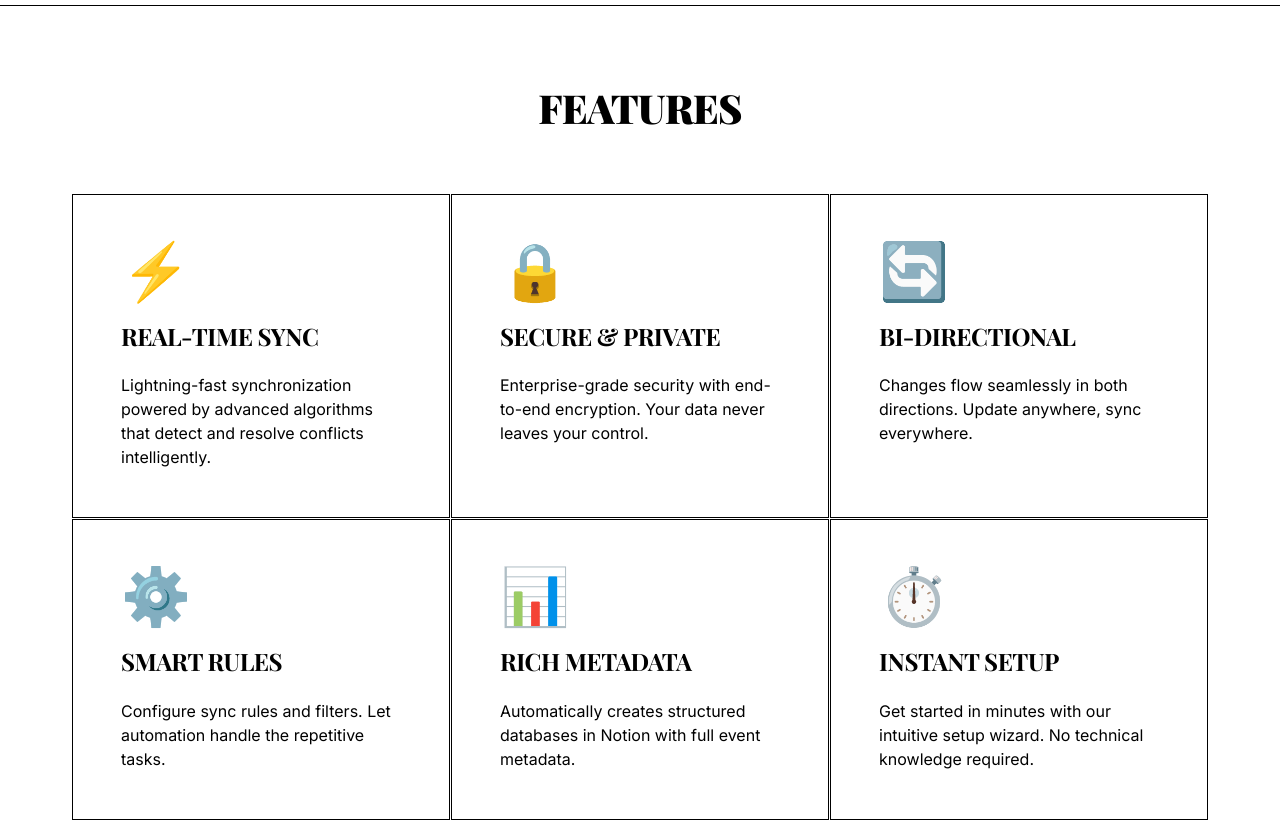
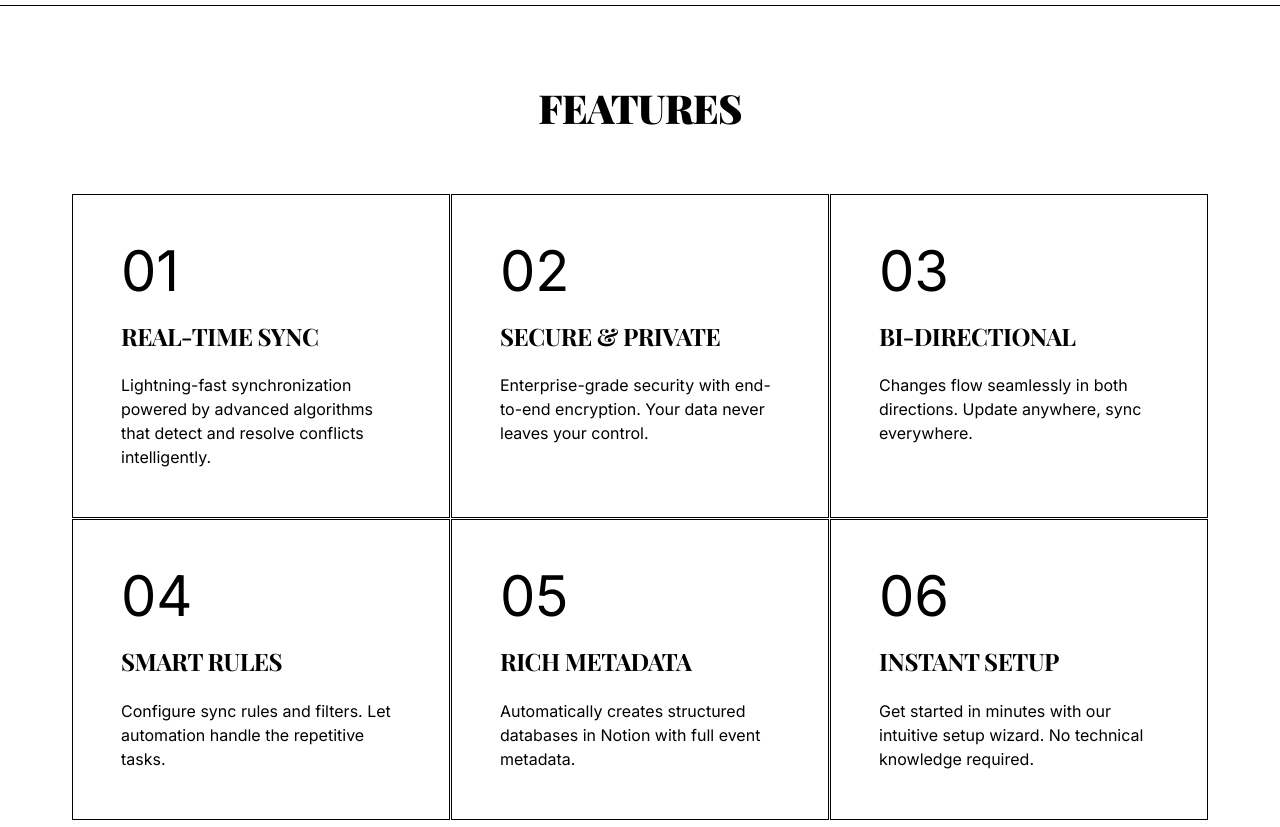
Before and after one commit to MyroslavRepin/Calnio, a FastAPI app: page /brutalist in a window 1280 px wide. Shown: the part 794-1621 px from the top of the page. Run offline with FastAPI, Linux system fonts and the light colour scheme; parts of the project's set-up code (start-up, migrations or seed data) failed here and were passed over.

Commit message:
Remove emojis from landing page, replace with numbered text
Co-authored-by: MyroslavRepin <149539081+MyroslavRepin@users.noreply.github.com>

```diff
--- a/frontend/templates/brutalist-landing.html
+++ b/frontend/templates/brutalist-landing.html
@@ -31,7 +31,7 @@
     <div class="feature-grid">
       <!-- Feature 1 -->
       <div class="feature-card">
-        <div class="feature-icon">⚡</div>
+        <div class="feature-icon">01</div>
         <h3 class="feature-title">REAL-TIME SYNC</h3>
         <p class="feature-description">
           Lightning-fast synchronization powered by advanced algorithms that detect and resolve conflicts intelligently.
@@ -40,7 +40,7 @@
 
       <!-- Feature 2 -->
       <div class="feature-card">
-        <div class="feature-icon">🔒</div>
+        <div class="feature-icon">02</div>
         <h3 class="feature-title">SECURE & PRIVATE</h3>
         <p class="feature-description">
           Enterprise-grade security with end-to-end encryption. Your data never leaves your control.
@@ -49,7 +49,7 @@
 
       <!-- Feature 3 -->
       <div class="feature-card">
-        <div class="feature-icon">🔄</div>
+        <div class="feature-icon">03</div>
         <h3 class="feature-title">BI-DIRECTIONAL</h3>
         <p class="feature-description">
           Changes flow seamlessly in both directions. Update anywhere, sync everywhere.
@@ -58,7 +58,7 @@
 
       <!-- Feature 4 -->
       <div class="feature-card">
-        <div class="feature-icon">⚙️</div>
+        <div class="feature-icon">04</div>
         <h3 class="feature-title">SMART RULES</h3>
         <p class="feature-description">
           Configure sync rules and filters. Let automation handle the repetitive tasks.
@@ -67,7 +67,7 @@
 
       <!-- Feature 5 -->
       <div class="feature-card">
-        <div class="feature-icon">📊</div>
+        <div class="feature-icon">05</div>
         <h3 class="feature-title">RICH METADATA</h3>
         <p class="feature-description">
           Automatically creates structured databases in Notion with full event metadata.
@@ -76,7 +76,7 @@
 
       <!-- Feature 6 -->
       <div class="feature-card">
-        <div class="feature-icon">⏱️</div>
+        <div class="feature-icon">06</div>
         <h3 class="feature-title">INSTANT SETUP</h3>
         <p class="feature-description">
           Get started in minutes with our intuitive setup wizard. No technical knowledge required.
```
